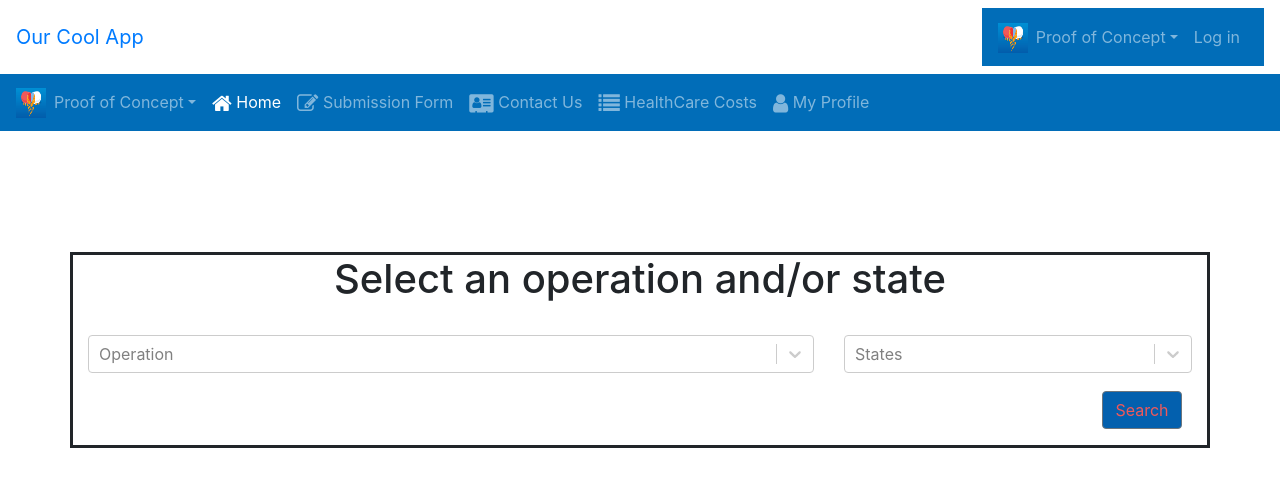
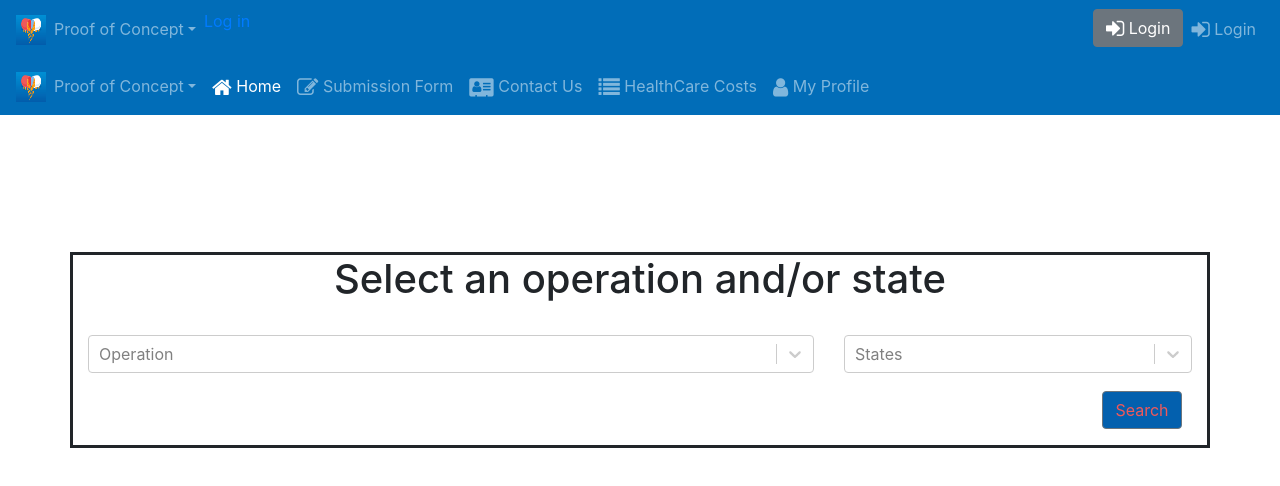
Before and after one commit to quipcode/HealthCareCosts, a React (Create React App) app in the folder healthcare_costs/: page /home in a window 1280 px wide. Shown: the top 486 px of the page. Built offline with nearby package versions, Linux system fonts and the light colour scheme; no server answers; data requests are answered from the project's data file; what react-redux-form would draw is missing.

Commit message:
added functional login icon to navbar

```diff
--- a/healthcare_costs/src/components/navbar/NavBar.js
+++ b/healthcare_costs/src/components/navbar/NavBar.js
@@ -1,7 +1,7 @@
 import React, {useState}from 'react'
-import { Navbar, NavbarBrand, NavbarToggler, Collapse, Nav, NavItem, NavLink, Col} from 'reactstrap'
+import { Navbar, NavbarBrand, NavbarToggler, Collapse, Nav, NavItem, Button, Col} from 'reactstrap'
 import { NavDropdown } from 'react-bootstrap';
-import {Link} from 'react-router-dom';
+import {Link, NavLink} from 'react-router-dom';
 import PropTypes from 'prop-types';
 
 // import React from 'react'
@@ -35,14 +35,18 @@ let NavBar = (props) => {
               Welcome back {auth.username}
               </NavItem>
               <NavItem>
-              <NavLink tag={Link} to="/logout">Logout</NavLink>
+                  <NavLink className="nav-link" to="/logut">
+                      <i className="fa fa-sign-out fa-lg" /> Logout
+                  </NavLink>
+                <NavLink tag={Link} to="/logout">Logout</NavLink>
               </NavItem>
         </Nav>
       // </Collapse>
         :
-    <Navbar dark sticky="top"  className=" navbar navbar-dark  navbar-expand-sm" expand="sm"  >
-          <NavbarBrand className="mr-auto" href="/"><img src="../assets/images/2018-healthcare-costs.jpg" height="30" width="30" alt="Cost of HealthCare" /></NavbarBrand>
-          <NavbarToggler onClick={() =>toggler(!toggleNav)} />
+    // <Navbar dark sticky="top"  className=" navbar navbar-dark  navbar-expand-sm" expand="sm"  >
+
+          // <React.Fragment>
+
           <Collapse isOpen={toggleNav} navbar>
             <Nav className="float-xs-right" navbar>
               <NavDropdown eventkey={1}
@@ -66,14 +70,35 @@ let NavBar = (props) => {
                 <NavLink tag={Link} to="/login">Log in</NavLink>
               </NavItem>
             </Nav>
+            <Nav className="ml-auto" navbar>
+                <NavItem>
+                {/* <Button outline onClick={this.toggleModal}> */}
+                  <Button  color="secondary">
+                      <i className="fa fa-sign-in fa-lg" /> Login
+                      {/* {this.props.auth.isFetching ?
+                          <span className="fa fa-spinner fa-pulse fa-fw"></span>
+                          : null
+                      } */}
+                  </Button>
+                </NavItem>
+                <NavItem>
+                  <NavLink className="nav-link" to="/login">
+                      <i className="fa fa-sign-in fa-lg" /> Login
+                  </NavLink>
+                  {/* <NavLink tag={Link} to="/login">Log in</NavLink> */}
+              </NavItem>
+            </Nav>
           </Collapse>
-    </Navbar>
+          // </React.Fragment>
+    //</Navbar>
     }
     return(
         <div>
-            <Navbar>
+            <Navbar dark sticky="top"  className=" navbar navbar-dark  navbar-expand-sm" expand="sm">
             {/* <Navbar color="inverse" dark full> */}
-                <NavbarBrand href="/">Our Cool App</NavbarBrand>
+                {/* <NavbarBrand href="/">Our Cool App</NavbarBrand> */}
+                <NavbarBrand className="mr-auto" href="/"><img src="../assets/images/2018-healthcare-costs.jpg" height="30" width="30" alt="Cost of HealthCare" /></NavbarBrand>
+                <NavbarToggler onClick={() =>toggler(!toggleNav)} />
                 {loginOrProfile(props.auth)}
             </Navbar>
         </div>
```
